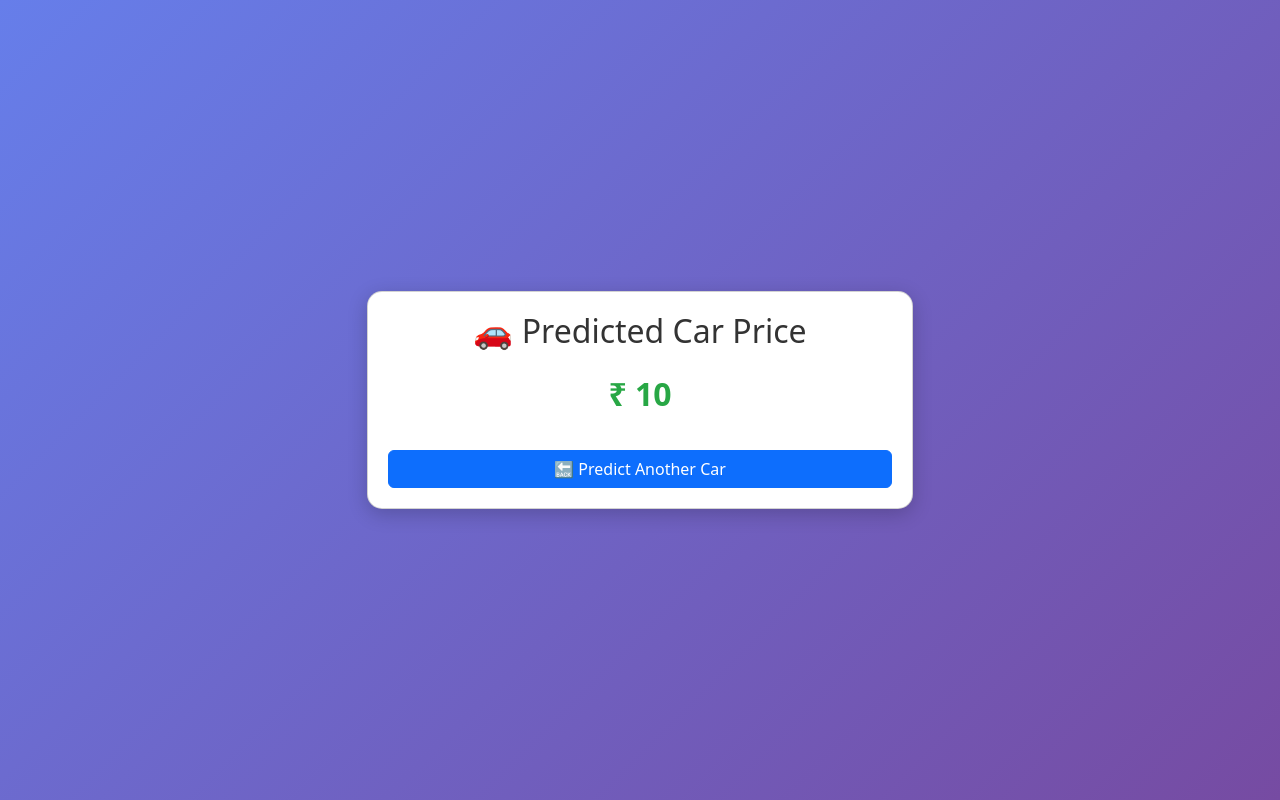
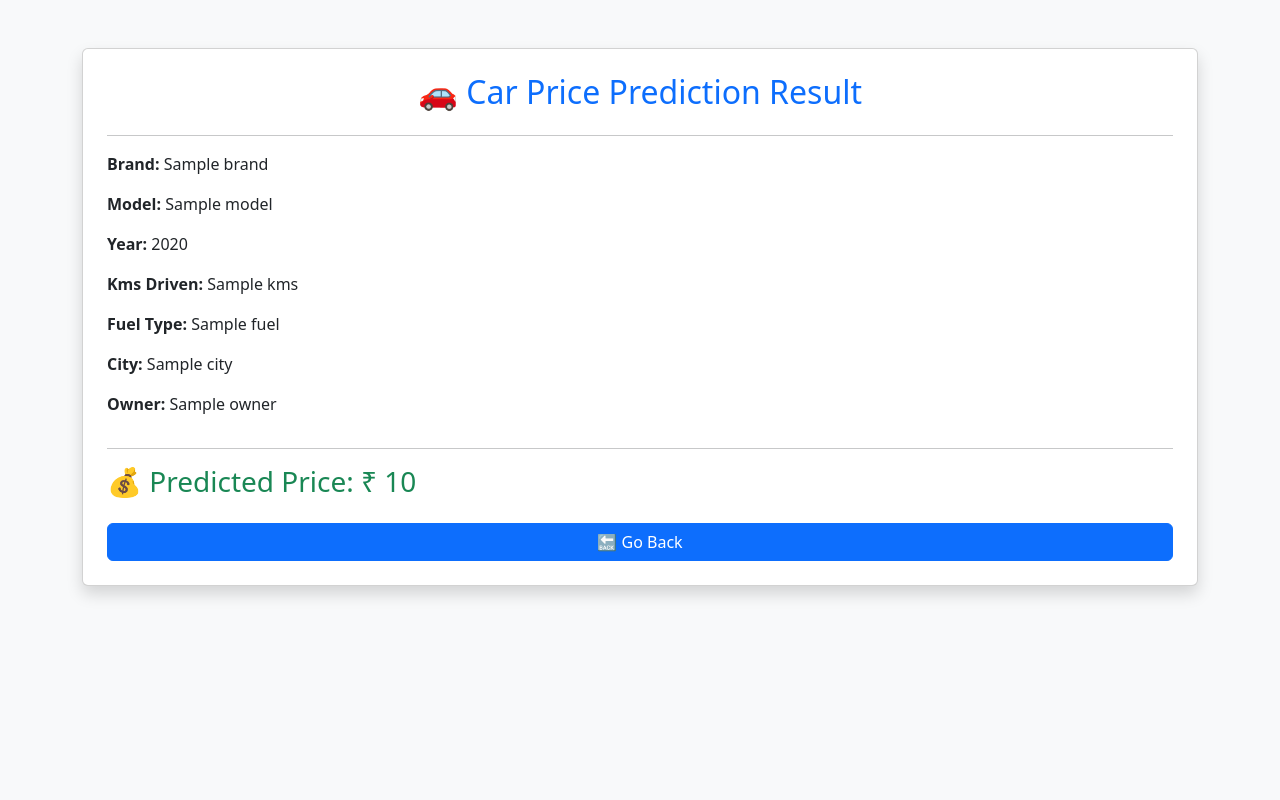
Before and after one commit to tanmaypatil0001/demo-car-price-app, a Flask app: template templates/result.html in a window 1280 px wide. Run offline with Flask 3, Linux system fonts and the light colour scheme; the template is opened without the code that fills it: most values are stand-ins (such as "Sample title", 1, 10 or a date in 2020); parts of the project's set-up code (start-up, migrations or seed data) failed here and were passed over.

Commit message:
Add result.html template

```diff
--- a/templates/result.html
+++ b/templates/result.html
@@ -3,43 +3,24 @@
 <head>
   <meta charset="UTF-8">
   <meta name="viewport" content="width=device-width, initial-scale=1.0">
-  <title>Predicted Car Price</title>
+  <title>Prediction Result</title>
   <link href="https://cdn.jsdelivr.net/npm/bootstrap@5.3.0/dist/css/bootstrap.min.css" rel="stylesheet">
-  <style>
-    body {
-      background: linear-gradient(135deg, #667eea, #764ba2);
-      min-height: 100vh;
-      display: flex;
-      align-items: center;
-      justify-content: center;
-    }
-    .card {
-      border-radius: 15px;
-      box-shadow: 0px 5px 20px rgba(0,0,0,0.2);
-      padding: 20px;
-    }
-    h2 {
-      color: #333;
-      margin-bottom: 20px;
-    }
-    .price {
-      font-size: 2rem;
-      font-weight: bold;
-      color: #28a745;
-    }
-  </style>
 </head>
-<body>
-  <div class="container">
-    <div class="row justify-content-center">
-      <div class="col-md-6">
-        <div class="card text-center">
-          <h2>🚗 Predicted Car Price</h2>
-          <p class="price">₹ {{ price }}</p>
-
-          <a href="/" class="btn btn-primary mt-3">🔙 Predict Another Car</a>
-        </div>
-      </div>
+<body class="bg-light">
+  <div class="container mt-5">
+    <div class="card shadow p-4">
+      <h2 class="text-center text-primary">🚗 Car Price Prediction Result</h2>
+      <hr>
+      <p><strong>Brand:</strong> {{ brand }}</p>
+      <p><strong>Model:</strong> {{ model }}</p>
+      <p><strong>Year:</strong> {{ year }}</p>
+      <p><strong>Kms Driven:</strong> {{ kms }}</p>
+      <p><strong>Fuel Type:</strong> {{ fuel }}</p>
+      <p><strong>City:</strong> {{ city }}</p>
+      <p><strong>Owner:</strong> {{ owner }}</p>
+      <hr>
+      <h3 class="text-success">💰 Predicted Price: ₹ {{ price }}</h3>
+      <a href="/" class="btn btn-primary mt-3">🔙 Go Back</a>
     </div>
   </div>
 </body>
```
